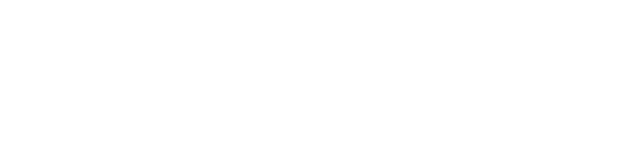
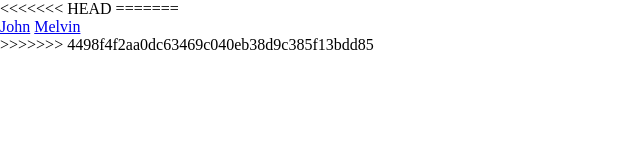
Before and after one commit to melvinlemoine/prepa-25, a plain HTML site: page index.html in a window 1280 px wide. Shown: the whole page, without its empty margins (0-640 px from the left). Drawn offline with Linux system fonts and the light colour scheme.

Commit message:
Update index.html

```diff
--- a/index.html
+++ b/index.html
@@ -10,6 +10,17 @@
   </head>
 
   <body>
+<<<<<<< HEAD
 
+=======
+    <nav>
+      <ul>
+        <li>
+          <a href="john/index.html">John</a>
+          <a href="melvin/index.html">Melvin</a>
+        </li>
+      </ul>
+    </nav>
+>>>>>>> 4498f4f2aa0dc63469c040eb38d9c385f13bdd85
   </body>
 </html>
```
